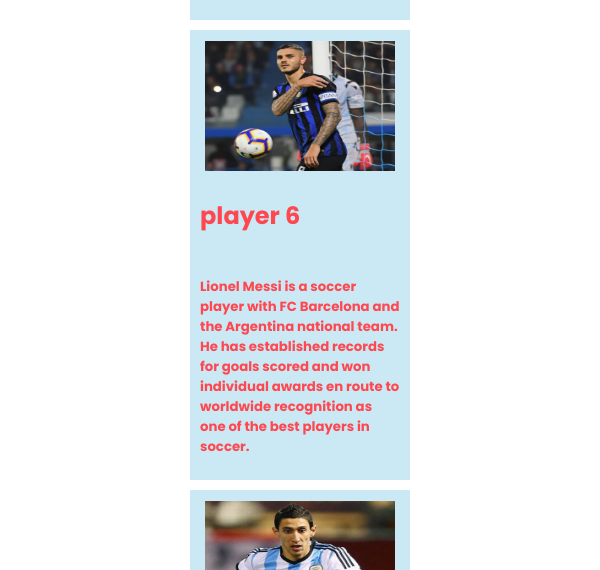
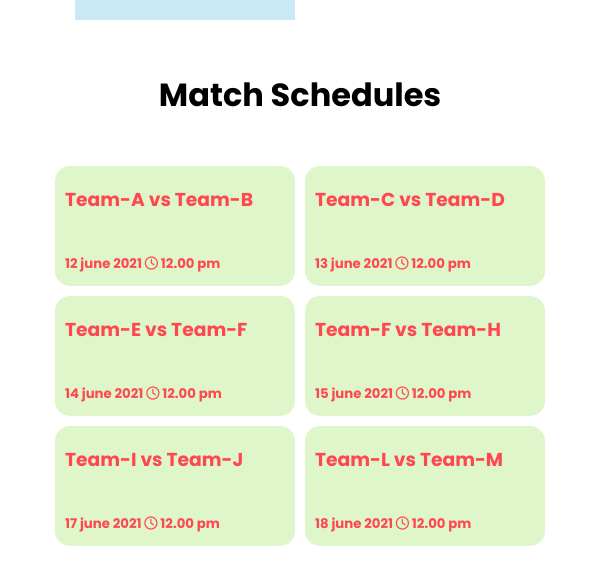
Before and after one commit to ShahNipun/football-leaderboard, a plain HTML site: page index.html in a window 600 px wide. Shown: the part 2903-3473 px from the top of the page. Drawn offline with Linux system fonts and the light colour scheme.

Commit message:
extra-schedule-section add

```diff
--- a/index.html
+++ b/index.html
@@ -52,7 +52,8 @@
 
     </section>
 
-    <!-- Banner area ends -->
+    <!-- Banner area ends
+    ......................... -->
 
 
     <!-- ......................
@@ -158,9 +159,57 @@
     middle section ends
     ................ .............. -->
 
+
     <!--..............................
     Bottom-part  start
 ............................ -->
+
+
+    <div class="container">
+        <h1> Match Schedules</h1>
+    </div>
+
+    <section class="schedule-container">
+
+        <div class="box-schedule">
+
+
+            <div class="teams">
+
+                <h3>Team-A vs Team-B</h3>
+                <h5>12 june 2021 <span><i class="far fa-clock"></i> 12.00 pm</span></h5>
+            </div>
+            <div class="teams">
+
+                <h3>Team-C vs Team-D</h3>
+                <h5>13 june 2021 <span><i class="far fa-clock"></i> 12.00 pm</span></h5>
+            </div>
+            <div class="teams">
+
+                <h3>Team-E vs Team-F</h3>
+                <h5>14 june 2021 <span><i class="far fa-clock"></i> 12.00 pm</span></h5>
+            </div>
+            <div class="teams">
+
+                <h3>Team-F vs Team-H</h3>
+                <h5>15 june 2021 <span><i class="far fa-clock"></i> 12.00 pm</span></h5>
+            </div>
+            <div class="teams">
+
+                <h3>Team-I vs Team-J</h3>
+                <h5>17 june 2021 <span><i class="far fa-clock"></i> 12.00 pm</span></h5>
+            </div>
+            <div class="teams">
+
+                <h3>Team-L vs Team-M</h3>
+                <h5>18 june 2021 <span><i class="far fa-clock"></i> 12.00 pm</span></h5>
+            </div>
+
+        </div>
+
+    </section>
+
+
 
     <section>
 
--- a/styles/style.css
+++ b/styles/style.css
@@ -9,7 +9,6 @@ font-family: 'Poppins', sans-serif;
     display: flex;
     justify-content: space-evenly;
 }
-
 
  .banner{
 
@@ -64,13 +63,13 @@ font-family: 'Poppins', sans-serif;
     transition: transform 2s ease-in-out;
         }
 
-/* banner-section start
+/* banner-section ends
 ................... */
 
 
 
 /*........................
- player/middle-section start
+ players leader board/middle-section start
 ........................ */
 
 .middle-container{
@@ -135,8 +134,51 @@ h5{
 ........................ */
 
 
+
 /* bottom-part start
 .................... */
+
+.schedule-container{
+    display: flex;
+    justify-content: space-evenly;
+
+                }
+
+.box-schedule{
+    /* display: flex;
+    justify-content: space-evenly; */
+    /* background-color: rgb(250, 251, 252); */
+    margin-top: 25px;
+    display: grid;
+    grid-template-columns: repeat(3, 1fr);
+    margin-bottom: 20px;
+    border-radius: 15px;
+
+    }
+
+.teams{
+    background-color: rgb(223, 245, 202);
+    /* border-radius: 10px; */
+
+    display: grid;
+    align-items: center;
+
+
+    margin-bottom: 10px;
+    margin-left: 5px;
+    margin-right: 5px;
+
+    padding-left: 10px;
+    padding-right: 10px;
+    border-color: wheat;
+    height: 120px;
+    width: 220px;
+    border-radius: 15px;
+
+
+    }
+
+
 
 .bottom-logo{
     display: flex;
@@ -163,10 +205,12 @@ h5{
     justify-content: center;
 }
 
+
+
 /* MEDIA QUERIES FOR MOBILE
 ........................... */
 
-@media only screen and (max-width: 600px){
+@media only screen and (max-width: 688px){
 
 
     .banner{
@@ -181,8 +225,41 @@ h5{
         color: rgb(255, 71, 80);
         grid-template-columns: repeat(1, 1fr);
         }
+    .box-schedule{
+
+        grid-template-columns: repeat(1, 1fr);
+        }
+
 
     .banner, .box{
        flex-direction: column;
           }
 }
+
+
+/* MEDIA QUERIES FOR TABLETS
+.............................. */
+@media only screen and (min-width: 600px) and (max-width:992px){
+
+
+    .banner{
+        grid-template-columns: repeat(1, 1fr);
+        height: 600px;
+    }
+
+    .middle-container{
+        width:100%; }
+
+    .box{
+        color: rgb(255, 71, 80);
+        grid-template-columns: repeat(2, 1fr);
+        }
+    .box-schedule{
+        color: rgb(255, 71, 80);
+        grid-template-columns: repeat(2, 1fr);
+        }
+
+    .banner, .box{
+       flex-direction: column;
+          }
+}
```
